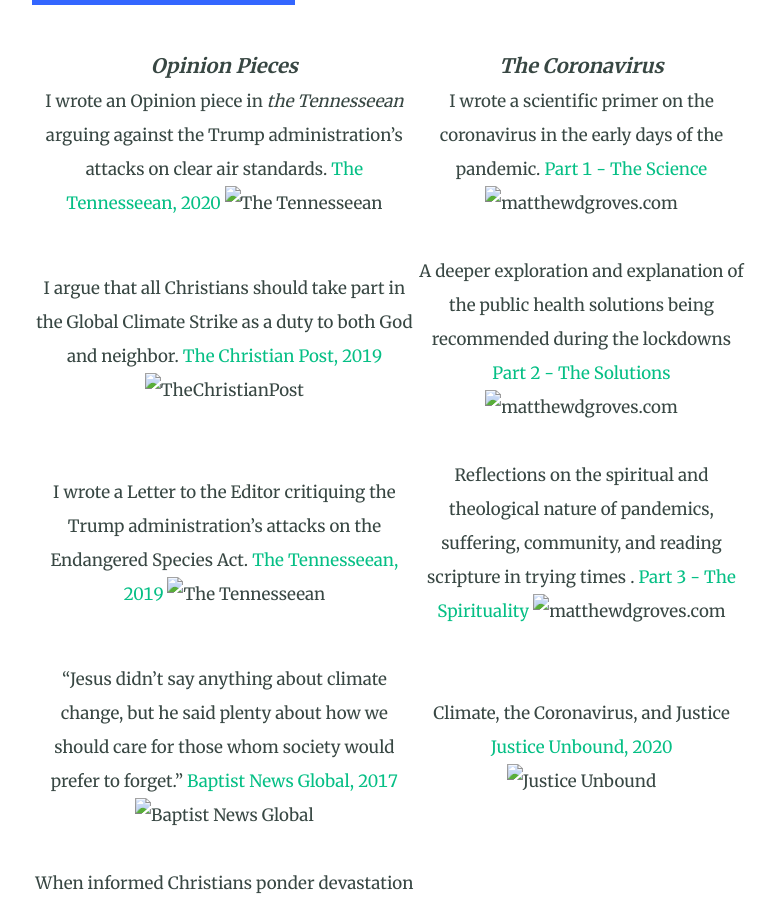
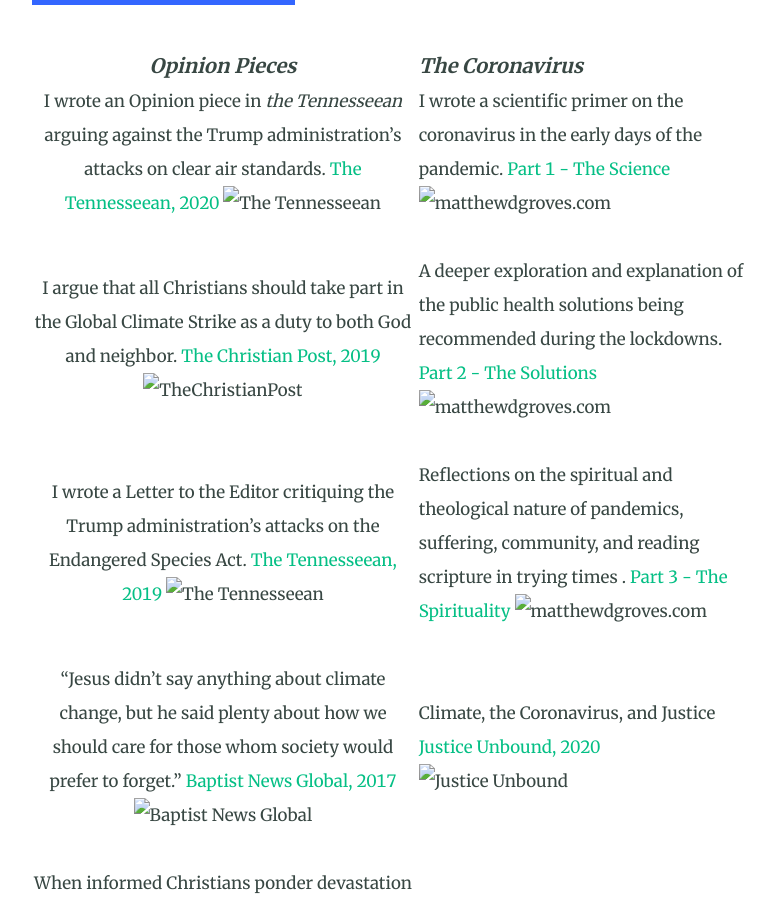
Before and after one commit to matthewdgroves/matthewdgroves.github.io, a Jekyll site: the page built from writings.md, in a window 1280 px wide and 900 px high, scrolled down 757 px. Shown: the whole window, without its empty margins (251-1027 px from the left). Built offline with Jekyll 4.4.1, drawn with Linux system fonts in a browser that asks for light colours.

Commit message:
Update writings.md

```diff
--- a/writings.md
+++ b/writings.md
@@ -10,15 +10,15 @@
 {% include button.html text="Read the Climate Guide" link="/guide" color="#3366ff" align="center"%}
 
 
-| ***Opinion Pieces*** | ***The Coronavirus*** |
-| :----------:       | :-----:             |
-| I wrote an Opinion piece in *the Tennesseean* arguing against the Trump administration’s attacks on clear air standards. [The Tennesseean, 2020](https://www.tennessean.com/story/opinion/2020/03/09/california-clean-car-standard-deserves-support/4980634002/) ![The Tennesseean](assets/images/Tennesseean.png) | I wrote a scientific primer on the coronavirus in the early days of the pandemic. [Part 1 - The Science](/PartOneScience) ![matthewdgroves.com](assets/images/Logos/logo.jpeg) |
-|  |  |
-| I argue that all Christians should take part in the Global Climate Strike as a duty to both God and neighbor. [The Christian Post, 2019](https://www.christianpost.com/voice/were-young-evangelicals-and-were-striking-for-the-climate-will-you-join-us.html) <br/> ![TheChristianPost](assets/images/Orgs/The Christian Post.png) | A deeper exploration and explanation of the public health solutions being recommended during the lockdowns [Part 2 - The Solutions](/PartTwoSolutions) ![matthewdgroves.com](assets/images/Logos/logo.jpeg) |
-|  |  |
-| I wrote a Letter to the Editor critiquing the Trump administration’s attacks on the Endangered Species Act. [The Tennesseean, 2019](assets/LTETennessean.pdf) ![The Tennesseean](assets/images/Tennesseean.png)| Reflections on the spiritual and theological nature of pandemics, suffering, community, and reading scripture in trying times . [Part 3 - The Spirituality](/PartThreeSpirituality) ![matthewdgroves.com](assets/images/Logos/logo.jpeg) |
-|  |  |
-| "Jesus didn’t say anything about climate change, but he said plenty about how we should care for those whom society would prefer to forget.” [Baptist News Global, 2017](https://baptistnews.com/article/climate-change-gospel-issue-time-christians-acknowledged/) ![Baptist News Global](assets/images/BNG.png) | Climate, the Coronavirus, and Justice [Justice Unbound, 2020](https://justiceunbound.org/climate-the-coronavirus-and-justice/) ![Justice Unbound](assets/images/JusticeUnboundLogoBlack.png)|
-|  |  |
-| When informed Christians ponder devastation from climate change that will affect millions of people for generations to come, it’s easy to lose hope for the future. But our actions still matter. We must not give up. [Baptist News Global, 2018](https://baptistnews.com/article/climate-nihilism-is-right-to-recognize-the-dire-situation-were-in-but-wrong-to-lose-hope/) ![Baptist News Global](assets/images/BNG.png) |  |
-|  |  |
+| ***Opinion Pieces*** | | ***The Coronavirus*** |
+| :----------:         | | :-----:             |
+| I wrote an Opinion piece in *the Tennesseean* arguing against the Trump administration’s attacks on clear air standards. [The Tennesseean, 2020](https://www.tennessean.com/story/opinion/2020/03/09/california-clean-car-standard-deserves-support/4980634002/) ![The Tennesseean](assets/images/Tennesseean.png) | | I wrote a scientific primer on the coronavirus in the early days of the pandemic. [Part 1 - The Science](/PartOneScience) ![matthewdgroves.com](assets/images/Logos/logo.jpeg) |
+|  ||  |
+| I argue that all Christians should take part in the Global Climate Strike as a duty to both God and neighbor. [The Christian Post, 2019](https://www.christianpost.com/voice/were-young-evangelicals-and-were-striking-for-the-climate-will-you-join-us.html) <br/> ![TheChristianPost](assets/images/Orgs/The Christian Post.png) | | A deeper exploration and explanation of the public health solutions being recommended during the lockdowns. [Part 2 - The Solutions](/PartTwoSolutions) ![matthewdgroves.com](assets/images/Logos/logo.jpeg) |
+|  ||  |
+| I wrote a Letter to the Editor critiquing the Trump administration’s attacks on the Endangered Species Act. [The Tennesseean, 2019](assets/LTETennessean.pdf) ![The Tennesseean](assets/images/Tennesseean.png)| | Reflections on the spiritual and theological nature of pandemics, suffering, community, and reading scripture in trying times . [Part 3 - The Spirituality](/PartThreeSpirituality) ![matthewdgroves.com](assets/images/Logos/logo.jpeg) |
+|  ||  |
+| "Jesus didn’t say anything about climate change, but he said plenty about how we should care for those whom society would prefer to forget.” [Baptist News Global, 2017](https://baptistnews.com/article/climate-change-gospel-issue-time-christians-acknowledged/) ![Baptist News Global](assets/images/BNG.png) || Climate, the Coronavirus, and Justice [Justice Unbound, 2020](https://justiceunbound.org/climate-the-coronavirus-and-justice/) ![Justice Unbound](assets/images/JusticeUnboundLogoBlack.png)|
+|  ||  |
+| When informed Christians ponder devastation from climate change that will affect millions of people for generations to come, it’s easy to lose hope for the future. But our actions still matter. We must not give up. [Baptist News Global, 2018](https://baptistnews.com/article/climate-nihilism-is-right-to-recognize-the-dire-situation-were-in-but-wrong-to-lose-hope/) ![Baptist News Global](assets/images/BNG.png) ||  |
+|  ||  |
```
